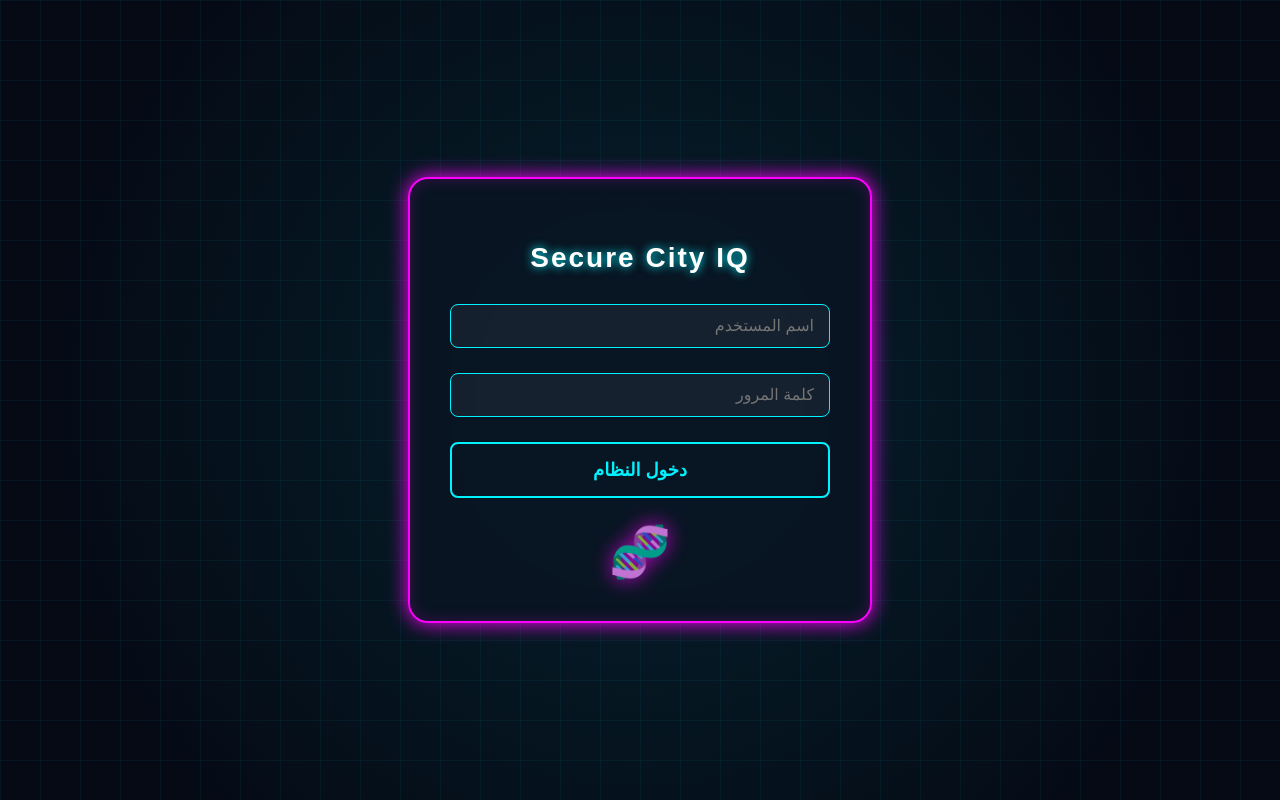
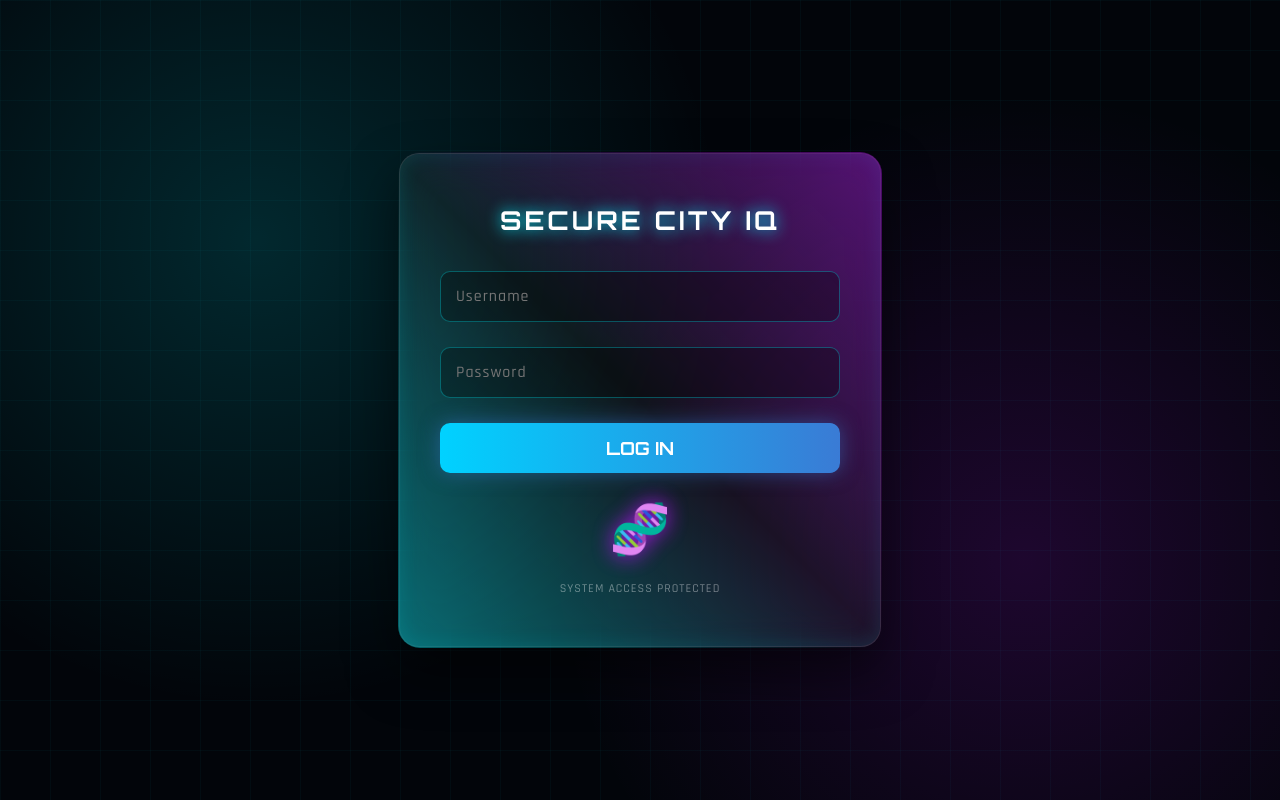
Before and after one commit to mw4492997-afk/secure-city-iq-final, a Flask app: page /login in a window 1280 px wide. Run offline with Flask 3, Linux system fonts and the light colour scheme.

Commit message:
Update login.html

```diff
--- a/templates/login.html
+++ b/templates/login.html
@@ -1,14 +1,15 @@
 <!DOCTYPE html>
-<html lang="ar" dir="rtl">
+<html lang="en">
 <head>
     <meta charset="UTF-8">
     <meta name="viewport" content="width=device-width, initial-scale=1.0">
-    <title>Secure City IQ - دخول آمن</title>
+    <title>Secure City IQ - Authentication</title>
+    <link href="https://fonts.googleapis.com/css2?family=Orbitron:wght@400;700&family=Rajdhani:wght@300;500;700&display=swap" rel="stylesheet">
     <style>
         :root {
-            --neon-pink: #ff00ff;
             --neon-blue: #00f2ff;
-            --dark-bg: #050a15;
+            --neon-purple: #bc13fe;
+            --glass-bg: rgba(255, 255, 255, 0.05);
         }
 
         body {
@@ -18,51 +19,55 @@
             display: flex;
             justify-content: center;
             align-items: center;
-            background-color: var(--dark-bg);
-            font-family: 'Cairo', sans-serif;
+            background: #02050a;
+            /* خلفية تقنية مع تأثير النجوم والشبكة */
+            background-image:
+                radial-gradient(circle at 20% 30%, rgba(0, 242, 255, 0.15) 0%, transparent 40%),
+                radial-gradient(circle at 80% 70%, rgba(188, 19, 254, 0.15) 0%, transparent 40%),
+                linear-gradient(rgba(0, 242, 255, 0.03) 1px, transparent 1px),
+                linear-gradient(90deg, rgba(0, 242, 255, 0.03) 1px, transparent 1px);
+            background-size: 100% 100%, 100% 100%, 50px 50px, 50px 50px;
+            font-family: 'Rajdhani', sans-serif;
             overflow: hidden;
-            position: relative;
         }
 
-        /* خلفية الشبكة الإلكترونية المضيئة */
-        .tech-bg {
-            position: absolute;
-            top: 0; left: 0; width: 100%; height: 100%;
-            background-image:
-                radial-gradient(circle at 50% 50%, rgba(0, 242, 255, 0.1) 0%, transparent 80%),
-                linear-gradient(rgba(0, 242, 255, 0.05) 1px, transparent 1px),
-                linear-gradient(90deg, rgba(0, 242, 255, 0.05) 1px, transparent 1px);
-            background-size: 100% 100%, 40px 40px, 40px 40px;
-            z-index: 0;
+        /* تأثير الزجاج (Glassmorphism) */
+        .glass-card {
+            position: relative;
+            width: 400px;
+            padding: 50px 40px;
+            background: var(--glass-bg);
+            border-radius: 20px;
+            border: 1px solid rgba(255, 255, 255, 0.1);
+            backdrop-filter: blur(20px);
+            box-shadow: 0 25px 50px rgba(0, 0, 0, 0.5),
+                        inset 0 0 20px rgba(0, 242, 255, 0.1);
+            text-align: center;
+            z-index: 10;
         }
 
-        /* جزيئات ضوئية متطايرة */
-        .particles {
+        /* الإطار المضيء حول الكارد */
+        .glass-card::before {
+            content: '';
             position: absolute;
-            width: 100%;
-            height: 100%;
-            z-index: 1;
+            top: -2px; left: -2px; right: -2px; bottom: -2px;
+            background: linear-gradient(45deg, var(--neon-blue), transparent, var(--neon-purple));
+            border-radius: 22px;
+            z-index: -1;
+            opacity: 0.4;
         }
 
-        .login-box {
-            position: relative;
-            z-index: 10;
-            width: 380px;
-            padding: 40px;
-            background: rgba(10, 20, 35, 0.85);
-            border: 2px solid var(--neon-pink);
-            border-radius: 20px;
-            box-shadow: 0 0 20px var(--neon-pink), inset 0 0 15px rgba(255, 0, 255, 0.2);
-            text-align: center;
-            backdrop-filter: blur(15px);
+        .logo-area {
+            margin-bottom: 35px;
         }
 
-        h2 {
+        .logo-area h1 {
+            font-family: 'Orbitron', sans-serif;
+            font-size: 26px;
             color: #fff;
-            font-size: 28px;
-            margin-bottom: 30px;
-            text-shadow: 0 0 10px var(--neon-blue);
-            letter-spacing: 2px;
+            letter-spacing: 3px;
+            text-shadow: 0 0 15px var(--neon-blue);
+            margin: 0;
         }
 
         .input-group {
@@ -72,73 +77,90 @@
 
         input {
             width: 100%;
-            padding: 12px 15px;
-            background: rgba(255, 255, 255, 0.05);
-            border: 1px solid var(--neon-blue);
-            border-radius: 8px;
+            padding: 14px 15px;
+            background: rgba(0, 0, 0, 0.3);
+            border: 1px solid rgba(0, 242, 255, 0.3);
+            border-radius: 10px;
             color: #fff;
             font-size: 16px;
             outline: none;
+            transition: 0.4s;
             box-sizing: border-box;
-            transition: 0.3s;
+            font-family: 'Rajdhani', sans-serif;
+            letter-spacing: 1px;
         }
 
         input:focus {
-            box-shadow: 0 0 15px var(--neon-blue);
-            background: rgba(0, 242, 255, 0.1);
+            border-color: var(--neon-blue);
+            box-shadow: 0 0 15px rgba(0, 242, 255, 0.4);
+            background: rgba(0, 242, 255, 0.05);
         }
 
-        button {
+        .btn-login {
             width: 100%;
-            padding: 15px;
-            background: transparent;
-            border: 2px solid var(--neon-blue);
-            color: var(--neon-blue);
+            padding: 14px;
+            background: linear-gradient(90deg, #00d2ff, #3a7bd5);
+            border: none;
+            border-radius: 10px;
+            color: white;
             font-size: 18px;
-            font-weight: bold;
-            border-radius: 8px;
+            font-weight: 700;
+            font-family: 'Orbitron', sans-serif;
             cursor: pointer;
             transition: 0.4s;
+            box-shadow: 0 0 20px rgba(58, 123, 213, 0.5);
             text-transform: uppercase;
         }
 
-        button:hover {
-            background: var(--neon-blue);
-            color: #000;
+        .btn-login:hover {
+            transform: scale(1.02);
             box-shadow: 0 0 30px var(--neon-blue);
+            letter-spacing: 2px;
+        }
+        .fingerprint-scan {
+            margin-top: 30px;
+            font-size: 45px;
+            color: var(--neon-purple);
+            filter: drop-shadow(0 0 10px var(--neon-purple));
+            cursor: pointer;
+            animation: pulse 2s infinite;
         }
 
-        .fingerprint-icon {
-            margin-top: 25px;
-            font-size: 50px;
-            color: var(--neon-pink);
-            filter: drop-shadow(0 0 10px var(--neon-pink));
-            cursor: pointer;
-            opacity: 0.8;
-            transition: 0.3s;
+        @keyframes pulse {
+            0% { opacity: 0.5; transform: scale(1); }
+            50% { opacity: 1; transform: scale(1.1); }
+            100% { opacity: 0.5; transform: scale(1); }
         }
 
-        .fingerprint-icon:hover {
-            opacity: 1;
-            transform: scale(1.1);
+        .footer-text {
+            margin-top: 20px;
+            font-size: 12px;
+            color: rgba(255, 255, 255, 0.4);
+            letter-spacing: 1px;
         }
     </style>
 </head>
 <body>
-    <div class="tech-bg"></div>
 
-    <div class="login-box">
-        <h2>Secure City IQ</h2>
+    <div class="glass-card">
+        <div class="logo-area">
+            <h1>SECURE CITY IQ</h1>
+        </div>
+
         <form action="/login" method="POST">
             <div class="input-group">
-                <input type="text" name="username" placeholder="اسم المستخدم" required>
-                </div>
+                <input type="text" name="username" placeholder="Username" required>
+            </div>
             <div class="input-group">
-                <input type="password" name="password" placeholder="كلمة المرور" required>
+                <input type="password" name="password" placeholder="Password" required>
             </div>
-            <button type="submit">دخول النظام</button>
+            <button type="submit" class="btn-login">Log In</button>
         </form>
-        <div class="fingerprint-icon">🧬</div>
+
+        <div class="fingerprint-scan">🧬</div>
+
+        <div class="footer-text">SYSTEM ACCESS PROTECTED</div>
     </div>
+
 </body>
 </html>
```
